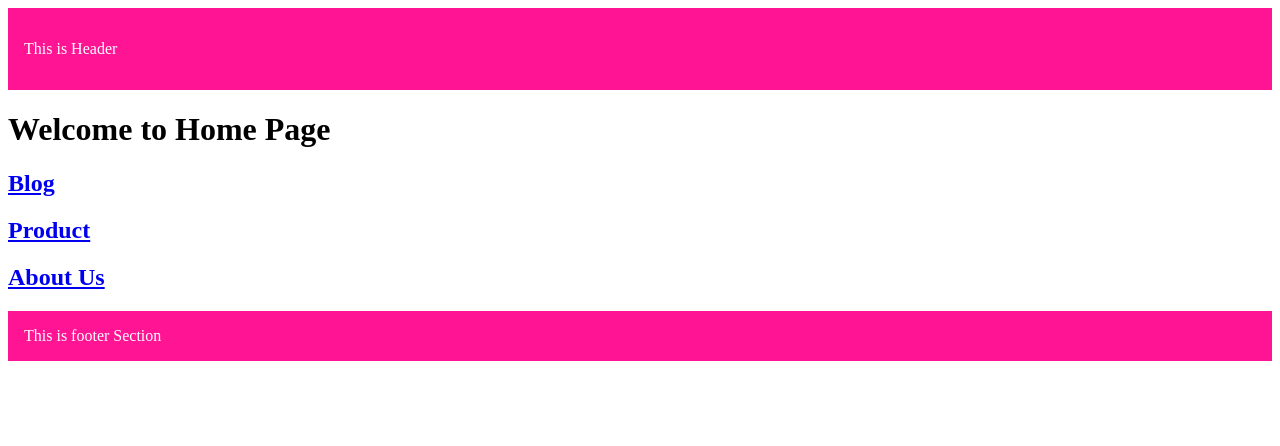
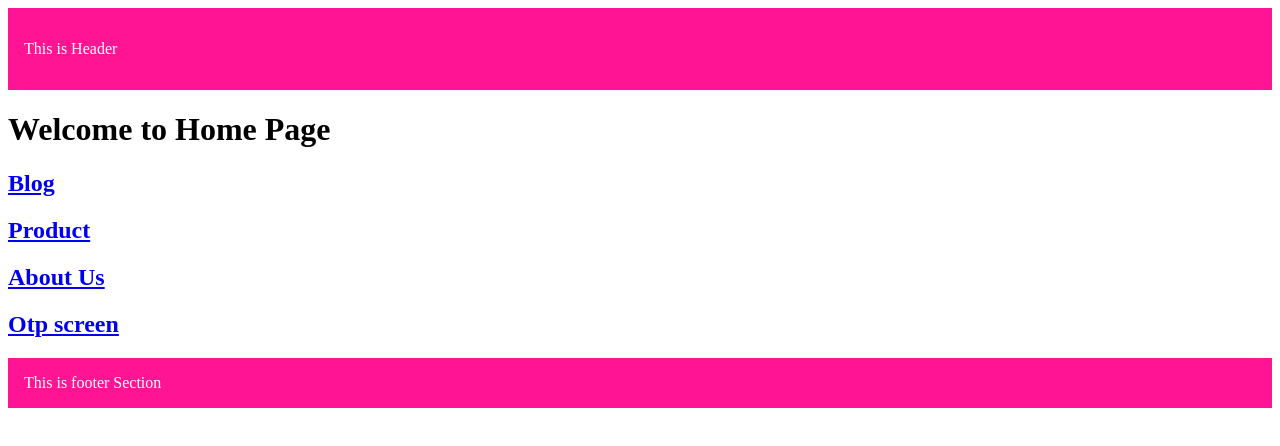
Before and after one commit to aliabbasmaryami/Nextjs, a Next.js app: page / in a window 1280 px wide. Shown: the top 446 px of the page. Built offline with nearby package versions, Linux system fonts and the light colour scheme.

Commit message:
link Otp

```diff
--- a/src/app/page.tsx
+++ b/src/app/page.tsx
@@ -13,6 +13,9 @@ export default function Home(){
     <h2>
     <Link href="/about">About Us</Link>
     </h2>
+    <h2>
+    <Link href="/otp">Otp screen</Link>
+    </h2>
 
     </>
   )
```
